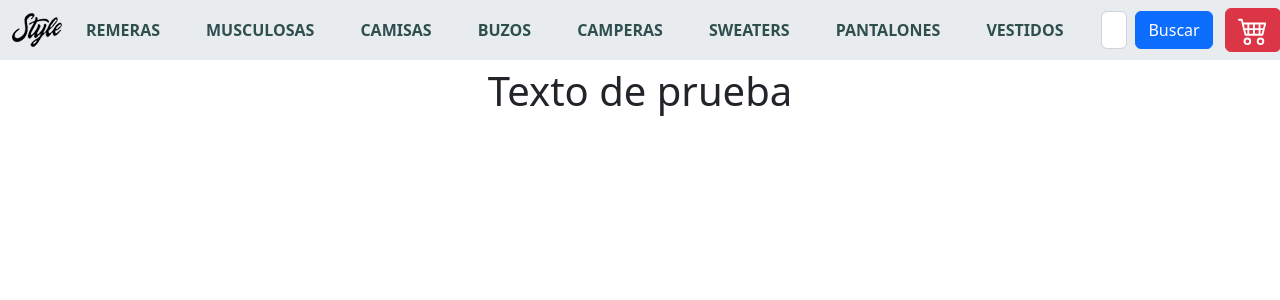
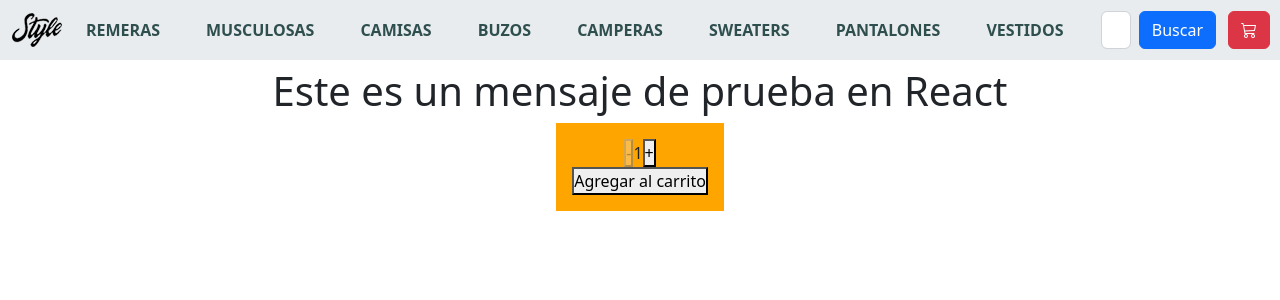
Before and after one commit to m-lafauci/react_js, a React (Create React App) app: page / in a window 1280 px wide. Shown: the top 300 px of the page. Built offline with nearby package versions, Linux system fonts and the light colour scheme.

Commit message:
Desafio: Contador con boton

```diff
--- a/public/index.html
+++ b/public/index.html
@@ -25,6 +25,7 @@
       Learn how to configure a non-root public URL by running `npm run build`.
     -->
     <title>ML-App</title>
+    <link rel="stylesheet" href="https://cdn.jsdelivr.net/npm/bootstrap-icons@1.9.1/font/bootstrap-icons.css">
     <link href="https://cdn.jsdelivr.net/npm/bootstrap@5.2.0/dist/css/bootstrap.min.css" rel="stylesheet" integrity="sha384-gH2yIJqKdNHPEq0n4Mqa/HGKIhSkIHeL5AyhkYV8i59U5AR6csBvApHHNl/vI1Bx" crossorigin="anonymous">
   </head>
   <body>
--- a/src/App.css
+++ b/src/App.css
@@ -33,3 +33,11 @@ h1{
   margin-top: 50px;
   text-align: center;
 }
+
+.counter{
+  width: fit-content;
+  background-color: orange;
+  margin: auto;
+  padding: 1rem;
+  text-align: center;
+}
--- a/src/App.js
+++ b/src/App.jsx
@@ -9,8 +9,8 @@ function App() {
     <div className='container-fluid'>
       <NavBar />
       <hr />
-      <ItemListContainer greeting="Texto de prueba" />
-    </div>
+      <ItemListContainer greeting="Este es un mensaje de prueba en React" />
+      </div>
   );
 }
 
--- a/src/components/CartWidget.jsx
+++ b/src/components/CartWidget.jsx
@@ -4,10 +4,8 @@ const CartWidget = () => {
     return(
     <div>
         <button type="button" className="btn btn-danger">
-       <svg xmlns="http://www.w3.org/2000/svg" width="30" height="30" fill="currentColor" class="bi bi-cart4" viewBox="0 0 16 16">
-        <path d="M0 2.5A.5.5 0 0 1 .5 2H2a.5.5 0 0 1 .485.379L2.89 4H14.5a.5.5 0 0 1 .485.621l-1.5 6A.5.5 0 0 1 13 11H4a.5.5 0 0 1-.485-.379L1.61 3H.5a.5.5 0 0 1-.5-.5zM3.14 5l.5 2H5V5H3.14zM6 5v2h2V5H6zm3 0v2h2V5H9zm3 0v2h1.36l.5-2H12zm1.11 3H12v2h.61l.5-2zM11 8H9v2h2V8zM8 8H6v2h2V8zM5 8H3.89l.5 2H5V8zm0 5a1 1 0 1 0 0 2 1 1 0 0 0 0-2zm-2 1a2 2 0 1 1 4 0 2 2 0 0 1-4 0zm9-1a1 1 0 1 0 0 2 1 1 0 0 0 0-2zm-2 1a2 2 0 1 1 4 0 2 2 0 0 1-4 0z"/>
-       </svg>
-       </button>
+        <i className="bi bi-cart3"></i>
+        </button>
     </div>
     )
 }
--- /dev/null
+++ b/src/components/ItemCount.jsx
@@ -0,0 +1,32 @@
+import '../App.css';
+
+import React, {useEffect, useState} from "react";
+
+export const ItemCount = ({initial, stock, onAdd}) => {
+    const [count, setCount] = useState(parseInt(initial));
+
+    const decrease = () => {
+        setCount(count - 1);
+    }
+
+    const increase = () => {
+        setCount(count + 1);
+    }
+
+    useEffect(() => {
+        setCount(parseInt(initial));
+    }, {initial})
+
+    return(
+        <div className="counter">
+            <button disabled={count <= 1} onClick={decrease}>-</button>
+            <span>{count}</span>
+            <button disabled={count >= stock} onClick={increase}>+</button>
+            <div>
+                <button disabled={stock <=0} onClick={() => onAdd(count)}>Agregar al carrito</button>
+            </div>
+        </div>
+    );
+}
+
+export default ItemCount;
--- a/src/components/ItemListContainer.jsx
+++ b/src/components/ItemListContainer.jsx
@@ -1,10 +1,18 @@
 import React from "react";
+import ItemCount from "./ItemCount";
+import '../App.css';
 
 
 const ItemListContainer = (props) => {
+
+    const onAdd = (quantity) => {
+        console.log(`Compraste ${quantity} unidades`);
+    }
+
     return (
         <div>
             <h1>{props.greeting}</h1>
+            <ItemCount initial={1} stock={5} onAdd={onAdd} />
         </div>
     )
 }
```
